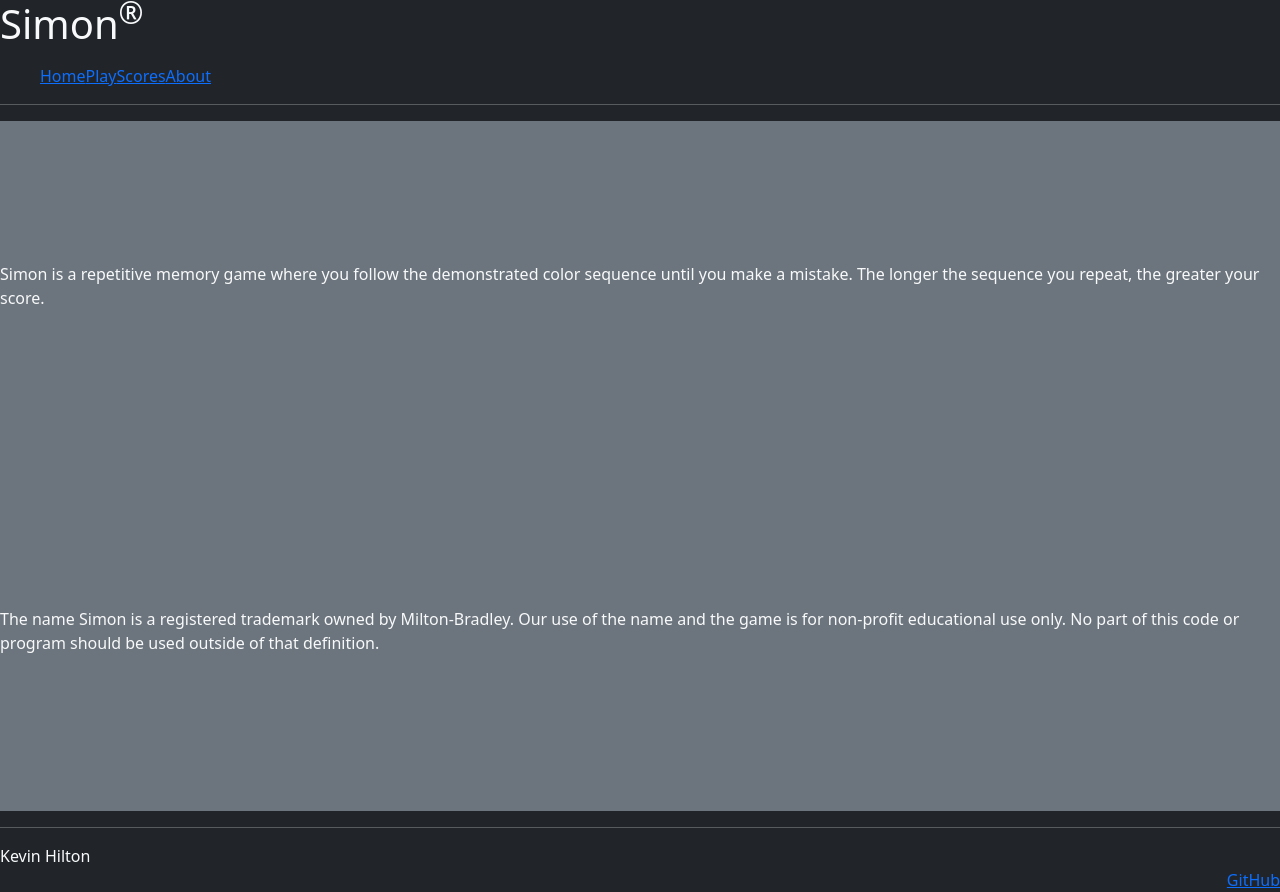
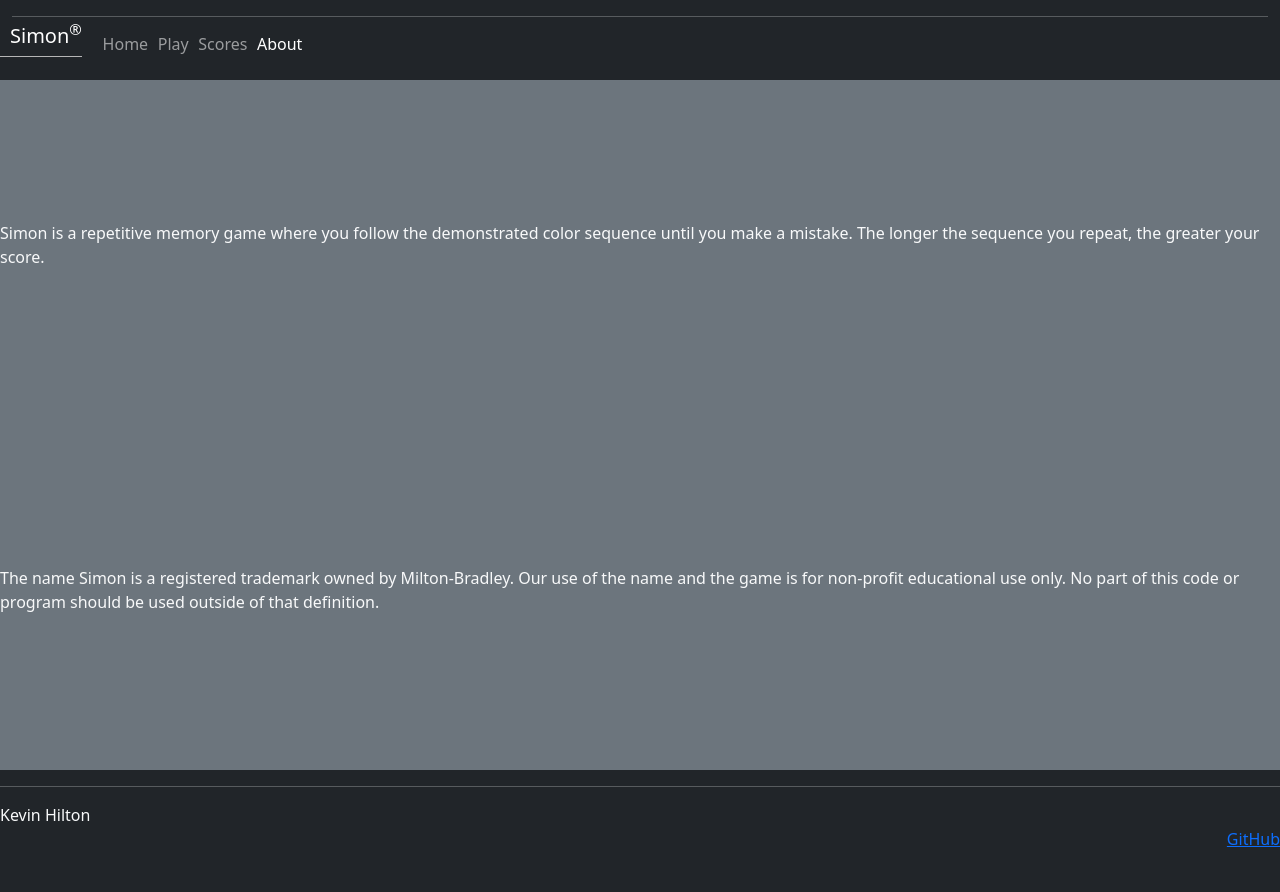
Before and after one commit to hilton-98/simon, a plain HTML site: page about.html in a window 1280 px wide. After the commit the page ends 851 px from the top, so only its background shows below. Drawn offline with nearby package versions, Linux system fonts and the light colour scheme.

Commit message:
Fixed menu on about.html

```diff
--- a/about.html
+++ b/about.html
@@ -17,15 +17,22 @@
     </head>
 
     <body class="bg-dark text-light">
-        <header>
-            <h1>Simon<sup>&reg;</sup></h1>
-
-            <nav>
-                <menu>
-                    <li><a href="index.html">Home</a></li>
-                    <li><a href="play.html">Play</a></li>
-                    <li><a href="scores.html">Scores</a></li>
-                    <li><a href="about.html">About</a></li>
+        <header class="container-fluid">
+            <nav class="fixed-top navbar navbar-dark">
+                <a class="navbar-brand" href="#">Simon<sup>&reg;</sup></a>
+                <menu class="navbar-nav">
+                    <li class="nav-item">
+                        <a class="nav-link" href="index.html">Home</a>
+                    </li>
+                    <li class="nav-item">
+                        <a class="nav-link" href="play.html">Play</a>
+                    </li>
+                    <li class="nav-item">
+                        <a class="nav-link" href="scores.html">Scores</a>
+                    </li>
+                    <li class="nav-item">
+                        <a class="active nav-link" href="about.html">About</a>
+                    </li>
                 </menu>
             </nav>
 
```
